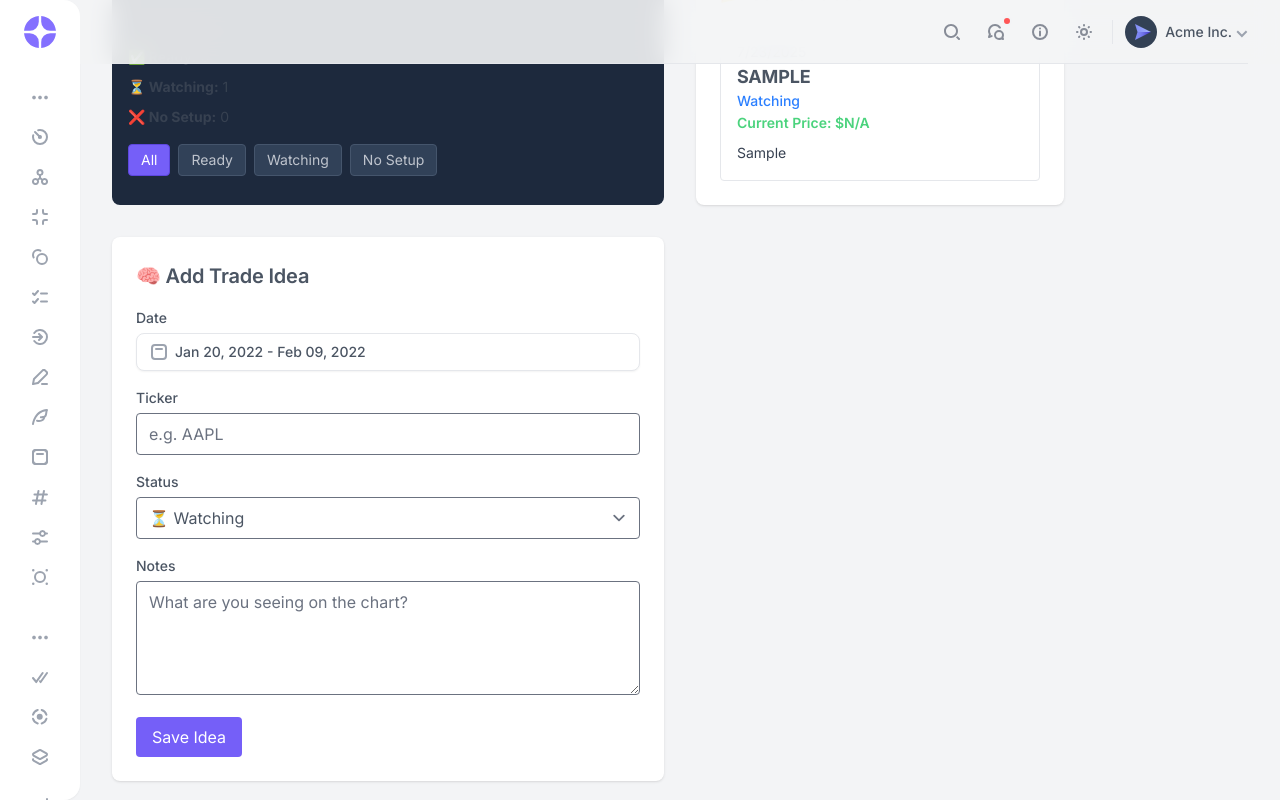
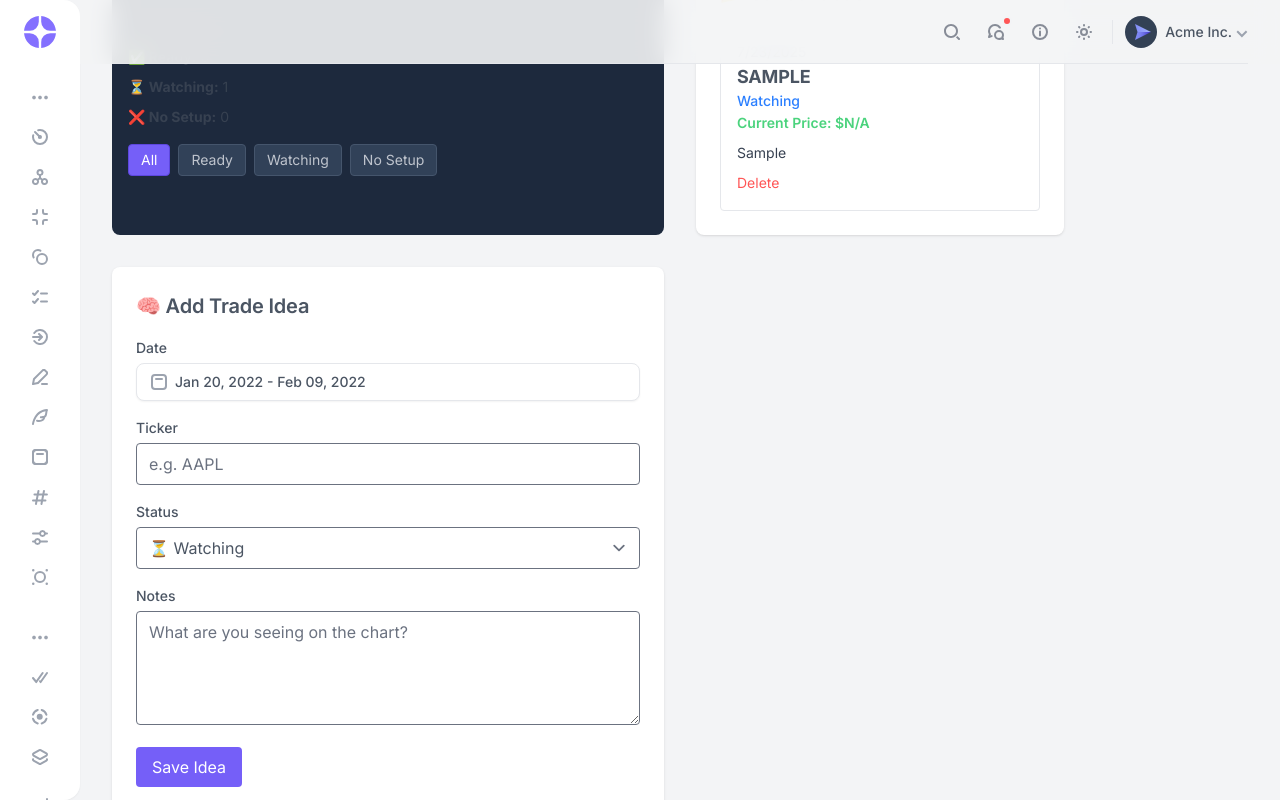
Before and after one commit to lidiads22/investing-Journal, a React (Vite) app: page /trade-ideas in a window 1280 px wide. Both pictures are taken after typing "Sample", "Sample" into the empty fields and a click on the button "Save Idea". Built offline with nearby package versions, Linux system fonts and the light colour scheme; no server answers.

Commit message:
Added delete button

```diff
--- a/src/pages/TradeIdeas.jsx
+++ b/src/pages/TradeIdeas.jsx
@@ -75,6 +75,13 @@ function TradeIdeas() {
     setNotes('');
   };
 
+
+  // Handle delete
+const handleDelete = (id) => {
+  const updatedIdeas = ideas.filter((idea) => idea.id !== id);
+  setIdeas(updatedIdeas);
+};
+
   return (
     <div className="flex h-screen overflow-hidden">
       <Sidebar sidebarOpen={sidebarOpen} setSidebarOpen={setSidebarOpen} />
@@ -129,6 +136,12 @@ function TradeIdeas() {
                 Current Price: ${idea.price ? `${idea.price}` : 'N/A'}
             </div>
             <div className="text-sm mt-2 text-gray-700 dark:text-gray-300">{idea.notes}</div>
+            <button
+            onClick={() => handleDelete(idea.id)}
+            className="text-red-500 text-sm mt-2 hover:underline"
+            >
+            Delete
+            </button>
           </li>
         ))}
       </ul>
@@ -184,7 +197,7 @@ function TradeIdeas() {
       className="bg-violet-600 text-white px-4 py-2 rounded hover:bg-violet-700"
     >
       Save Idea
-                </button>
+    </button>
              </div>
             </div>
           </div>
```
